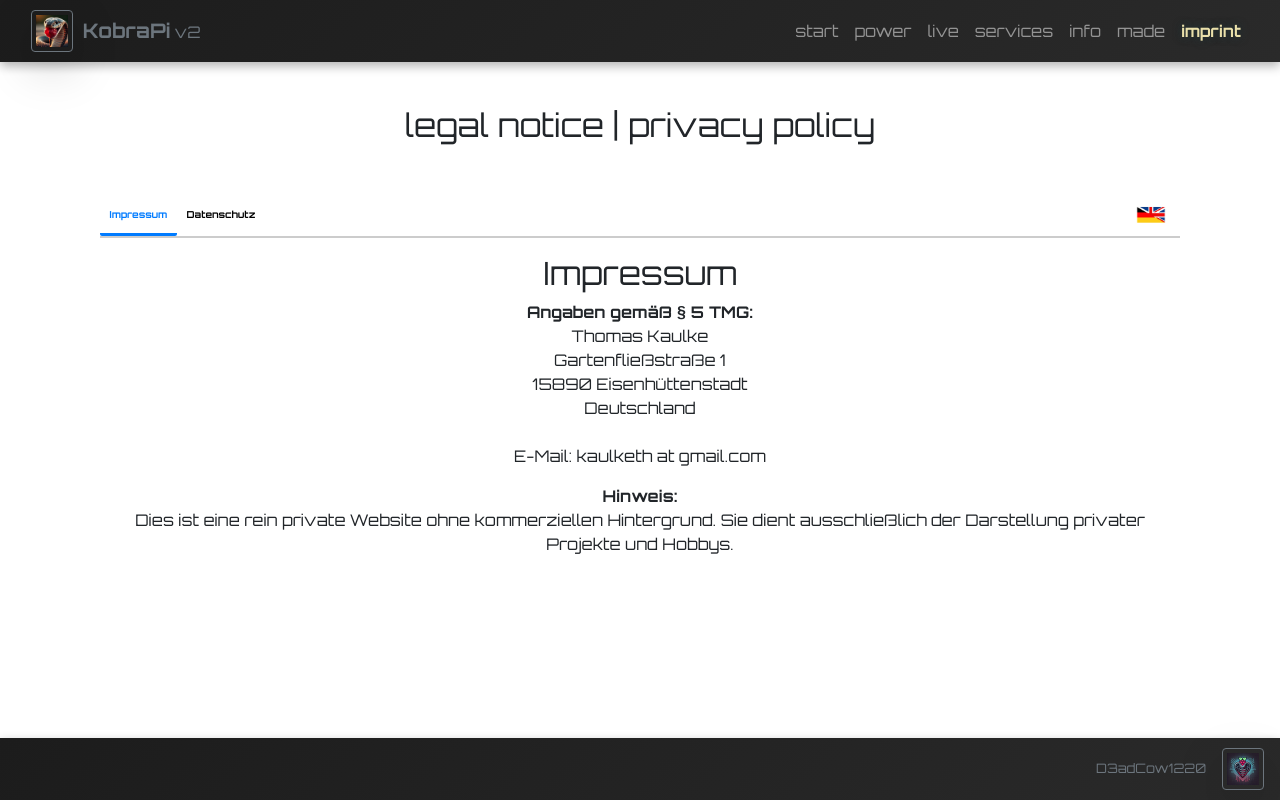
After one commit to kaulketh/KobraPiV2, a Flask app: page /kobra/privacy in a window 1280 px wide. The commit adds this page. Run offline with Flask 3, Linux system fonts and the light colour scheme; parts of the project's set-up code (start-up, migrations or seed data) failed here and were passed over; some libraries are stand-ins or nearby versions.

Commit message:
imprint added

```diff
--- a/app.py
+++ b/app.py
@@ -17,7 +17,7 @@ from devices import sockets, TASMOTA_SOCKETS, cameras, setup_cameras, \
 from gunicorn_config import workers
 from services import ACTIONS, SYSTEMD, get_status
 from www import ABOUT, INDEX, MADE, CAMS, SRVCS, \
-    POWER, STATUS, NAVI, ROOT, SLASH
+    POWER, STATUS, NAVI, ROOT, SLASH, PRIVAT
 
 VERSION = "v2"
 
@@ -160,6 +160,14 @@ def power():
         title=POWER.title)
 
 
+@kobra_bp.route(PRIVAT.path, methods=['GET'])
+def privacy():
+    return render_template(
+        PRIVAT.template,
+        active_page=PRIVAT.id,
+        title=PRIVAT.title)
+
+
 @kobra_bp.route(SRVCS.path, methods=['GET'])
 def services():
     statuses = {service: get_status(service) for service in SYSTEMD}
--- a/www/templates/includes/component_navigation.htm
+++ b/www/templates/includes/component_navigation.htm
@@ -7,7 +7,7 @@
                 <img src="{{ url_for('static', filename='favico/kobrapi20.png') }}"
                      alt="Logo" height="32" class="me-2">
             </div>
-            <span class="navbar-brand text-secondary">&ensp;<b>KobraPi</b><small>&nbsp;{{ version }}</small></span>
+            <a class="navbar-brand text-secondary" href="{{ url_for(navigation[-1].endpoint) }}">&ensp;<b>KobraPi</b><small>&nbsp;{{ version }}</small></a>
 
         </div>
 
--- a/www/templates/includes/component_page_footer.htm
+++ b/www/templates/includes/component_page_footer.htm
@@ -4,7 +4,7 @@
 </div>
 <nav class="navbar navbar-expand-sm navbar-dark navbar-footer d-flex justify-content-end px-3">
     <div class="d-flex align-items-center">
-        <span class="navbar-brand text-secondary" style="font-size: small">D3adCow1220</span>
+        <a class="navbar-brand text-secondary" style="font-size: small" href="{{ url_for(navigation[-1].endpoint) }}">D3adCow1220</a>
         <div class="p-1 border border-3 border-secondary shadow-lg rounded">
             <img src="{{ url_for('static', filename='favico/android-chrome-512x512.png') }}" alt="D3adCow1220" height="32" class="me-2">
         </div>
--- a/www/templates/includes/component_page_header.htm
+++ b/www/templates/includes/component_page_header.htm
@@ -7,6 +7,7 @@
     <link href="https://fonts.googleapis.com/css?family=Orbitron:400,700" rel="stylesheet">
     <link href="https://maxcdn.bootstrapcdn.com/bootstrap/4.3.1/css/bootstrap.min.css" rel="stylesheet">
     <link href="https://cdnjs.cloudflare.com/ajax/libs/lightbox2/2.11.3/css/lightbox.min.css" rel="stylesheet">
+    <link rel="stylesheet" href="https://cdnjs.cloudflare.com/ajax/libs/font-awesome/6.0.0-beta3/css/all.min.css">
     <link href="{{ url_for('static', filename='css/style.css') }}" rel="stylesheet">
     <link rel="apple-touch-icon" sizes="180x180" href="{{ url_for('static', filename='favico/apple-touch-icon.png') }}">
     <link rel="icon" type="image/png" sizes="32x32" href="{{ url_for('static', filename='favico/favicon-32x32.png') }}">
--- /dev/null
+++ b/www/templates/includes/content_privacy.htm
@@ -0,0 +1,185 @@
+<style>
+  .tabs, .language-switch {
+    display: flex;
+    margin-bottom: 1em;
+  }
+
+  .tabs {
+    border-bottom: 2px solid #ccc;
+  }
+
+  .tab-button, .lang-button {
+    padding: 0.5em 1em;
+    cursor: pointer;
+    border: none;
+    background: none;
+    font-weight: bold;
+    border-bottom: 3px solid transparent;
+    transition: border-color 0.3s;
+  }
+
+  .tab-button.active {
+    border-bottom: 3px solid #007BFF;
+    color: #007BFF;
+  }
+
+  .lang-button {
+    margin-left: auto;
+    {#border: 1px solid #ccc;#}
+    {#border-radius: 5px;#}
+    font-size: 0.9em;
+  }
+
+  .tab-content {
+    display: none;
+  }
+
+  .tab-content.active {
+    display: block;
+  }
+
+  .lang-de, .lang-en {
+    display: none;
+  }
+
+  .lang-de.active,
+  .lang-en.active {
+    display: block;
+  }
+
+  .tab-content a {
+    color: #007BFF;
+  }
+</style>
+
+<div class="tabs">
+  <button class="tab-button active" onclick="showTab('impressum')">Impressum</button>
+  <button class="tab-button" onclick="showTab('datenschutz')">Datenschutz</button>
+  <button class="lang-button" onclick="toggleLanguage()"><img src="{{ url_for('static', filename='images/de_en.jpg')}}" alt="EN" width="30" height="20">
+</button>
+</div>
+
+<!-- IMPRESSUM -->
+<div id="impressum" class="tab-content active">
+  <div class="lang-de active">
+    <h2>Impressum</h2>
+    <p><strong>Angaben gemäß § 5 TMG:</strong><br>
+      Thomas Kaulke<br>
+      Gartenfließstraße 1<br>
+      15890 Eisenhüttenstadt<br>
+      Deutschland<br><br>
+      E-Mail: kaulketh at gmail.com
+    </p>
+    <p><strong>Hinweis:</strong><br>
+      Dies ist eine rein private Website ohne kommerziellen Hintergrund. Sie dient ausschließlich der Darstellung privater Projekte und Hobbys.
+    </p>
+  </div>
+  <div class="lang-en">
+    <h2>Legal Notice</h2>
+    <p><strong>Information according to § 5 TMG:</strong><br>
+      Thomas Kaulke<br>
+      Gartenfliessstrasse 1<br>
+      15890 Eisenhuettenstadt<br>
+      Germany<br><br>
+      E-Mail: kaulketh at gmail.com
+    </p>
+    <p><strong>Note:</strong><br>
+      This is a purely private, non-commercial website. It is intended solely to present personal hobby projects.
+    </p>
+  </div>
+</div>
+
+<!-- DATENSCHUTZ -->
+<div id="datenschutz" class="tab-content">
+  <div class="lang-de active">
+    <h2>Datenschutzerklärung</h2>
+    <p><strong>1. Allgemeine Hinweise</strong><br>
+      Diese Website dient ausschließlich privaten und nicht-kommerziellen Zwecken. Es werden keine personenbezogenen Daten der Besucher erfasst oder gespeichert.
+    </p>
+    <p><strong>2. Verantwortlicher</strong><br>
+      Thomas Kaulke<br>
+      Gartenfließstraße 1<br>
+      15890 Eisenhüttenstadt<br>
+      Deutschland<br>
+      E-Mail: kaulketh at gmail.com
+    </p>
+    <p><strong>3. Erhebung und Speicherung personenbezogener Daten</strong><br>
+      Diese Webseite verwendet keine Analyse-Tools, keine Cookies, kein Kontaktformular und kein Benutzer-Tracking.
+    </p>
+    <p><strong>4. Server-Hosting</strong><br>
+      Die Seite wird über einen privaten Raspberry Pi betrieben, der per VPN (ZeroTier) mit einem VPS von
+      <a href="https://www.ionos.de/" target="_blank">IONOS</a> verbunden ist. Weitere Infos siehe
+      <a href="https://www.ionos.de/terms-gtc/datenschutzerklaerung/" target="_blank">IONOS Datenschutzerklärung</a>.
+    </p>
+    <p><strong>5. Verlinkungen auf externe Seiten</strong><br>
+      Diese Webseite enthält Links zu:<br>
+      <a href="https://tasmota.github.io/" target="_blank">Tasmota</a>,
+      <a href="https://www.raspberrypi.org/" target="_blank">Raspberry Pi</a>,
+      <a href="https://www.zerotier.com/" target="_blank">ZeroTier</a>,
+      <a href="https://github.com/" target="_blank">GitHub</a>,
+      <a href="https://www.anycubic.com/" target="_blank">Anycubic</a>,
+      <a href="https://www.noip.com/" target="_blank">NoIP</a>,
+      <a href="https://www.telegram.org/" target="_blank">Telegram</a>.
+    </p>
+
+    <p><strong>6. Rechte der Nutzer</strong><br>
+      Da keine personenbezogenen Daten erfasst werden, ergeben sich keine Rechte auf Auskunft, Löschung oder Berichtigung.
+    </p>
+    <p><strong>7. Cookies</strong><br>
+    Diese Website verwendet keinerlei Cookies oder vergleichbare Technologien zur Wiedererkennung von Nutzern.
+    </p>
+
+  </div>
+  <div class="lang-en">
+    <h2>Privacy Policy</h2>
+    <p><strong>1. General Information</strong><br>
+      This website is for private, non-commercial use only. No personal data is collected or stored.
+    </p>
+    <p><strong>2. Responsible Person</strong><br>
+      Thomas Kaulke<br>
+      Gartenfliessstrasse 1<br>
+      15890 Eisenhuettenstadt<br>
+      Germany<br>
+      E-Mail: kaulketh at gmail.com
+    </p>
+    <p><strong>3. Data Collection</strong><br>
+      This site uses no analytics tools, cookies, contact forms, or user tracking.
+    </p>
+    <p><strong>4. Server Hosting</strong><br>
+      The site is hosted on a private Raspberry Pi, connected via VPN (ZeroTier) to a VPS provided by
+      <a href="https://www.ionos.com/" target="_blank">IONOS</a>. See also the
+      <a href="https://www.ionos.com/terms-gtc/privacy-policy/" target="_blank">IONOS privacy policy</a>.
+    </p>
+    <p><strong>5. External Links</strong><br>
+      This site links to:<br>
+      <a href="https://tasmota.github.io/" target="_blank">Tasmota</a>,
+      <a href="https://www.raspberrypi.org/" target="_blank">Raspberry Pi</a>,
+      <a href="https://www.zerotier.com/" target="_blank">ZeroTier</a>,
+      <a href="https://github.com/" target="_blank">GitHub</a>,
+      <a href="https://www.anycubic.com/" target="_blank">Anycubic</a>,
+      <a href="https://www.noip.com/" target="_blank">NoIP</a>,
+      <a href="https://www.telegram.org/" target="_blank">Telegram</a>.
+    </p>
+    <p><strong>6. User Rights</strong><br>
+      Since no personal data is collected, there are no applicable rights regarding access, deletion, or correction.
+    </p>
+    <p><strong>7. Cookies</strong><br>
+        This website does not use any cookies or similar technologies to identify users.
+    </p>
+
+  </div>
+</div>
+
+<script>
+  function showTab(tabId) {
+    document.querySelectorAll('.tab-content').forEach(div => div.classList.remove('active'));
+    document.getElementById(tabId).classList.add('active');
+
+    document.querySelectorAll('.tab-button').forEach(btn => btn.classList.remove('active'));
+    document.querySelector('.tab-button[onclick="showTab(\'' + tabId + '\')"]').classList.add('active');
+  }
+
+  function toggleLanguage() {
+    document.querySelectorAll('.lang-de, .lang-en').forEach(el => el.classList.toggle('active'));
+  }
+</script>
--- /dev/null
+++ b/www/templates/privacy.html
@@ -0,0 +1,13 @@
+{% include 'includes/component_page_header.htm' %}
+    <!-- main content -->
+    <div class="container my-4">
+        <div class="row justify-content-center justify-content-around">
+            <div class="col">
+                {% include 'includes/content_privacy.htm' %}
+            </div>
+        </div>
+    </div>
+    <!-- end main content -->
+    <div class="row"></div>
+</div> <!--closing main container-->
+{% include 'includes/component_page_footer.htm' %}
```
Also changed, not shown: www/__init__.py (+11 -1 lines), www/static/images/de_en.jpg (added).
